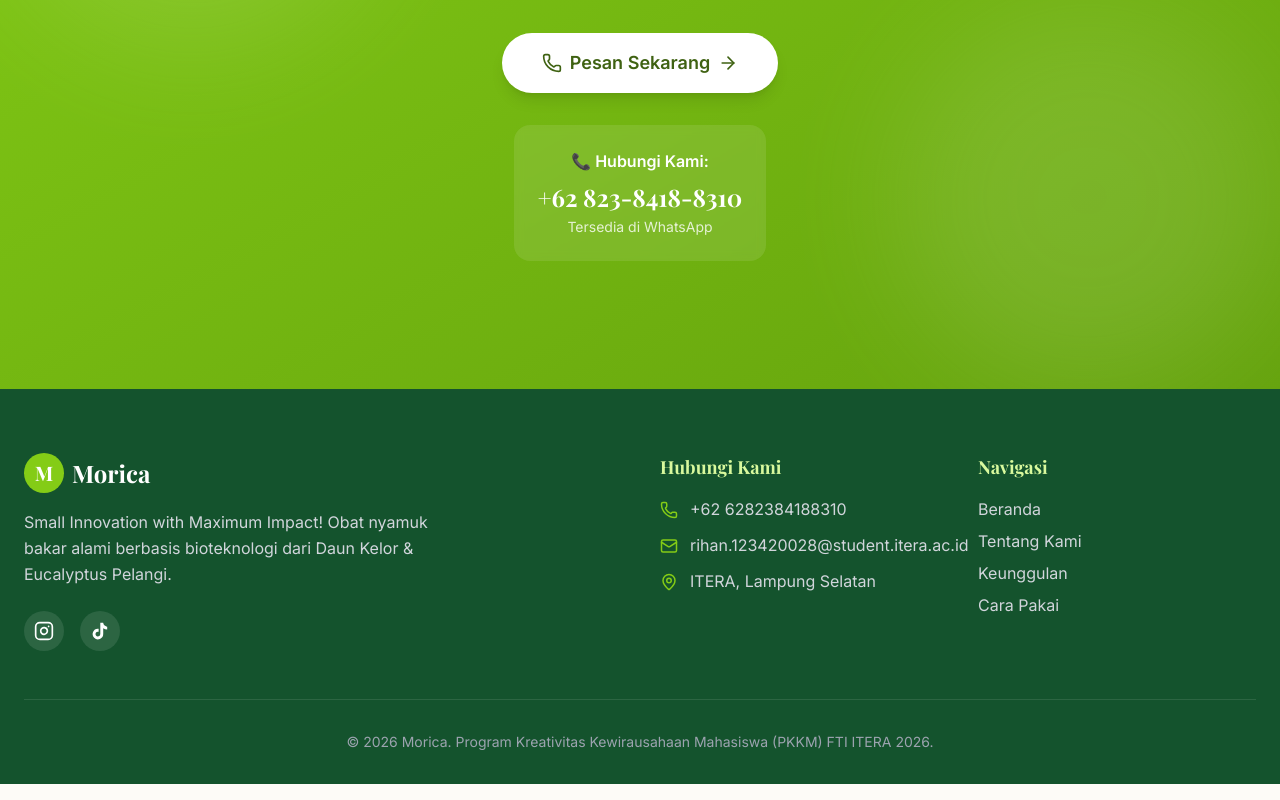
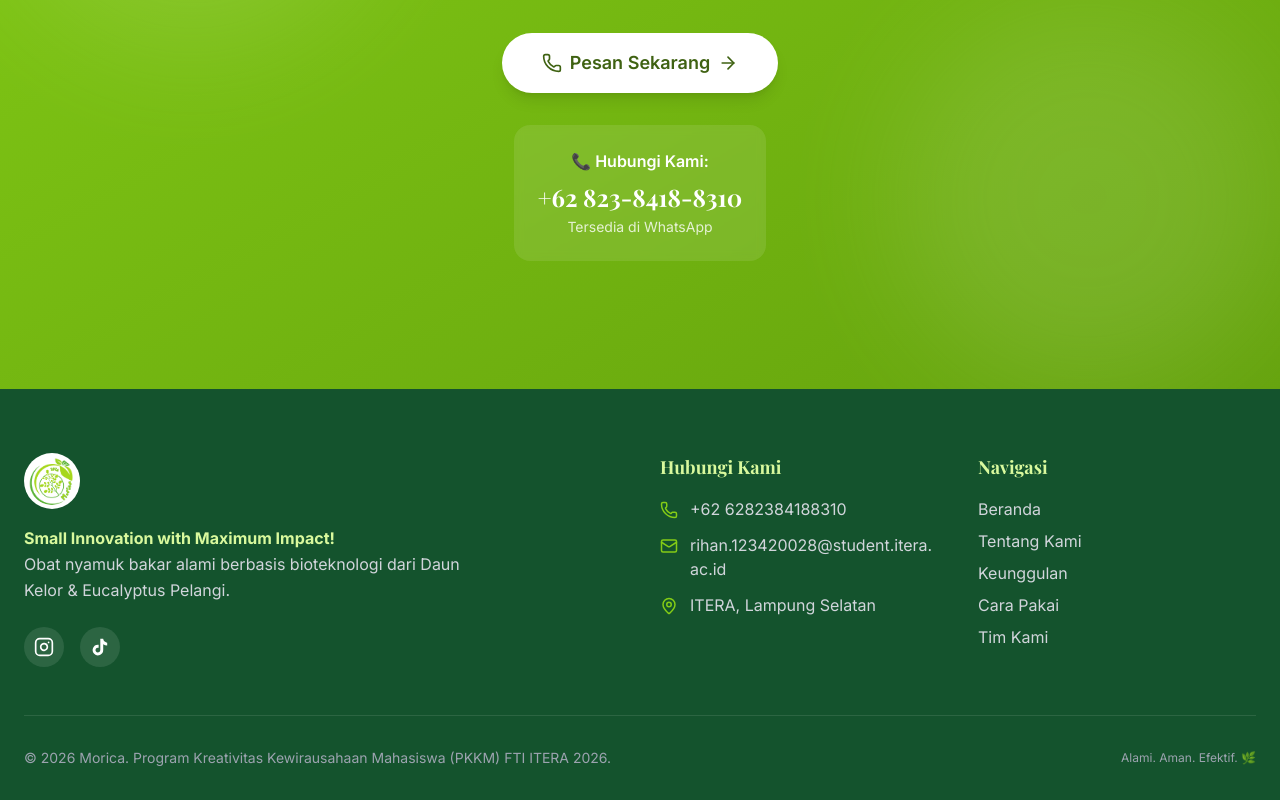
Before and after one commit to Ahmatsembiring/Morica-Website, a React (Vite) app: page / in a window 1280 px wide. Shown: the part 7401-8201 px from the top of the page. Built offline with nearby package versions, Linux system fonts and the light colour scheme.

Commit message:
Update Footer.jsx

```diff
--- a/src/components/layout/Footer.jsx
+++ b/src/components/layout/Footer.jsx
@@ -6,36 +6,69 @@
     <footer className="bg-forest text-white pt-16 pb-8">
       <div className="container-custom px-6">
         <div className="grid grid-cols-1 md:grid-cols-2 lg:grid-cols-4 gap-10 mb-12">
+          {/* Brand */}
           <div className="lg:col-span-2">
-            <div className="flex items-center gap-2 mb-4">
-              <div className="w-10 h-10 bg-morica rounded-full flex items-center justify-center">
-                <span className="text-white font-bold text-xl font-display">M</span>
-              </div>
-              <span className="text-2xl font-display font-bold">Morica</span>
+            <div className="flex items-center gap-3 mb-4">
+              <img
+                src="/images/logo.png"
+                alt="Morica Logo"
+                className="h-14 w-auto object-contain bg-white rounded-full p-1"
+              />
             </div>
             <p className="text-gray-300 max-w-md leading-relaxed mb-6">
-              Small Innovation with Maximum Impact! Obat nyamuk bakar alami berbasis bioteknologi dari Daun Kelor & Eucalyptus Pelangi.
+              <strong className="text-morica-light">Small Innovation with Maximum Impact!</strong>
+              <br />
+              Obat nyamuk bakar alami berbasis bioteknologi dari Daun Kelor & Eucalyptus Pelangi.
             </p>
             <div className="flex gap-4">
-              <a href={SOCIAL_MEDIA.instagram} target="_blank" rel="noopener noreferrer" className="w-10 h-10 bg-white/10 hover:bg-morica rounded-full flex items-center justify-center transition-colors">
+              <a
+                href={SOCIAL_MEDIA.instagram}
+                target="_blank"
+                rel="noopener noreferrer"
+                className="w-10 h-10 bg-white/10 hover:bg-morica rounded-full flex items-center justify-center transition-colors"
+                aria-label="Instagram"
+              >
                 <Instagram size={20} />
               </a>
-              <a href={SOCIAL_MEDIA.tiktok} target="_blank" rel="noopener noreferrer" className="w-10 h-10 bg-white/10 hover:bg-morica rounded-full flex items-center justify-center transition-colors">
-                <svg className="w-5 h-5" fill="currentColor" viewBox="0 0 24 24"><path d="M19.59 6.69a4.83 4.83 0 0 1-3.77-4.25V2h-3.45v13.67a2.89 2.89 0 0 1-5.2 1.74 2.89 2.89 0 0 1 2.31-4.64 2.93 2.93 0 0 1 .88.13V9.4a6.84 6.84 0 0 0-1-.05A6.33 6.33 0 0 0 5 20.1a6.34 6.34 0 0 0 10.86-4.43v-7a8.16 8.16 0 0 0 4.77 1.52v-3.4a4.85 4.85 0 0 1-1-.1z"/></svg>
+              <a
+                href={SOCIAL_MEDIA.tiktok}
+                target="_blank"
+                rel="noopener noreferrer"
+                className="w-10 h-10 bg-white/10 hover:bg-morica rounded-full flex items-center justify-center transition-colors"
+                aria-label="TikTok"
+              >
+                <svg className="w-5 h-5" fill="currentColor" viewBox="0 0 24 24">
+                  <path d="M19.59 6.69a4.83 4.83 0 0 1-3.77-4.25V2h-3.45v13.67a2.89 2.89 0 0 1-5.2 1.74 2.89 2.89 0 0 1 2.31-4.64 2.93 2.93 0 0 1 .88.13V9.4a6.84 6.84 0 0 0-1-.05A6.33 6.33 0 0 0 5 20.1a6.34 6.34 0 0 0 10.86-4.43v-7a8.16 8.16 0 0 0 4.77 1.52v-3.4a4.85 4.85 0 0 1-1-.1z" />
+                </svg>
               </a>
             </div>
           </div>
 
+          {/* Kontak */}
           <div>
-            <h3 className="text-lg font-display font-bold mb-4 text-morica-light">Hubungi Kami</h3>
+            <h3 className="text-lg font-display font-bold mb-4 text-morica-light">
+              Hubungi Kami
+            </h3>
             <ul className="space-y-3 text-gray-300">
               <li className="flex items-start gap-3">
                 <Phone size={18} className="text-morica mt-1 shrink-0" />
-                <span>+62 {WHATSAPP_NUMBER}</span>
+                <a
+                  href={`https://wa.me/${WHATSAPP_NUMBER}`}
+                  target="_blank"
+                  rel="noopener noreferrer"
+                  className="hover:text-morica transition-colors"
+                >
+                  +62 {WHATSAPP_NUMBER}
+                </a>
               </li>
               <li className="flex items-start gap-3">
                 <Mail size={18} className="text-morica mt-1 shrink-0" />
-                <span>rihan.123420028@student.itera.ac.id</span>
+                <a
+                  href="mailto:rihan.123420028@student.itera.ac.id"
+                  className="hover:text-morica transition-colors break-all"
+                >
+                  rihan.123420028@student.itera.ac.id
+                </a>
               </li>
               <li className="flex items-start gap-3">
                 <MapPin size={18} className="text-morica mt-1 shrink-0" />
@@ -44,19 +77,48 @@
             </ul>
           </div>
 
+          {/* Link Cepat */}
           <div>
-            <h3 className="text-lg font-display font-bold mb-4 text-morica-light">Navigasi</h3>
+            <h3 className="text-lg font-display font-bold mb-4 text-morica-light">
+              Navigasi
+            </h3>
             <ul className="space-y-2 text-gray-300">
-              <li><a href="#home" className="hover:text-morica transition-colors">Beranda</a></li>
-              <li><a href="#about" className="hover:text-morica transition-colors">Tentang Kami</a></li>
-              <li><a href="#features" className="hover:text-morica transition-colors">Keunggulan</a></li>
-              <li><a href="#how-to-use" className="hover:text-morica transition-colors">Cara Pakai</a></li>
+              <li>
+                <a href="#home" className="hover:text-morica transition-colors">
+                  Beranda
+                </a>
+              </li>
+              <li>
+                <a href="#about" className="hover:text-morica transition-colors">
+                  Tentang Kami
+                </a>
+              </li>
+              <li>
+                <a href="#features" className="hover:text-morica transition-colors">
+                  Keunggulan
+                </a>
+              </li>
+              <li>
+                <a href="#how-to-use" className="hover:text-morica transition-colors">
+                  Cara Pakai
+                </a>
+              </li>
+              <li>
+                <a href="#team" className="hover:text-morica transition-colors">
+                  Tim Kami
+                </a>
+              </li>
             </ul>
           </div>
         </div>
 
-        <div className="border-t border-white/10 pt-8 text-center text-gray-400 text-sm">
-          <p>&copy; {new Date().getFullYear()} Morica. Program Kreativitas Kewirausahaan Mahasiswa (PKKM) FTI ITERA 2026.</p>
+        <div className="border-t border-white/10 pt-8 flex flex-col md:flex-row justify-between items-center gap-4 text-gray-400 text-sm">
+          <p>
+            &copy; {new Date().getFullYear()} Morica. Program Kreativitas Kewirausahaan Mahasiswa (PKKM) FTI ITERA 2026.
+          </p>
+          <p className="text-xs">
+            Alami. Aman. Efektif. 🌿
+          </p>
         </div>
       </div>
     </footer>
```
